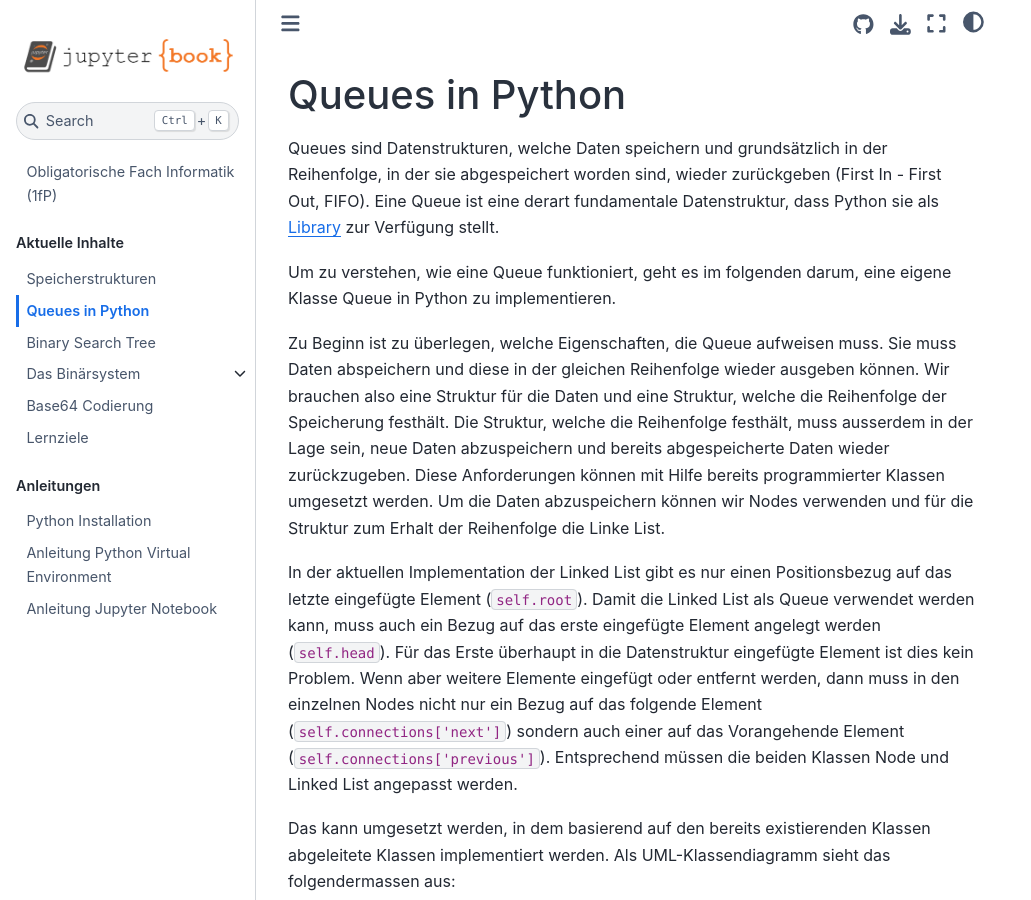
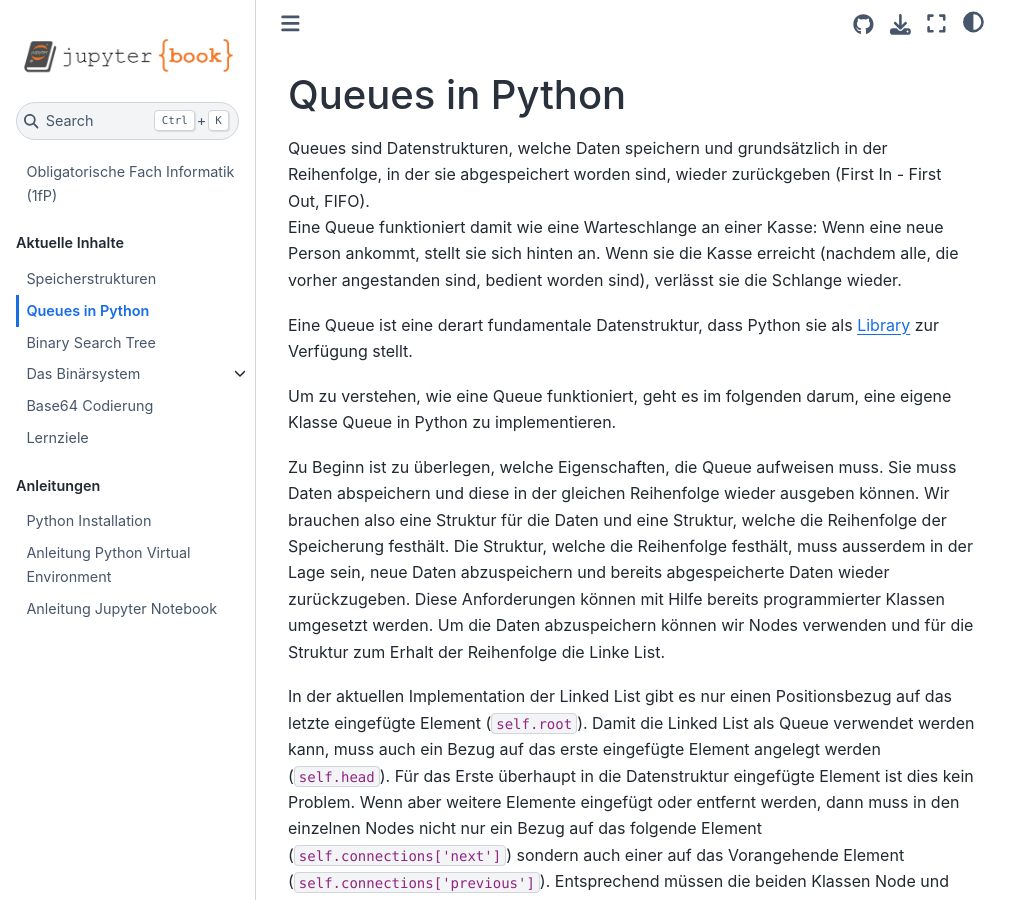
Before and after one commit to SkriptenMk/I_fP_24-28, a Jupyter Book: the page built from docs/250219/queue.md, in a window 1280 px wide and 900 px high. Shown: the whole window, without its empty margins (0-1031 px from the left). Built offline with Jupyter Book 1.0.4 settings and Sphinx 7.4.7 and the Sphinx Book theme 1.1.4, drawn with Linux system fonts in a browser that asks for light colours.

Commit message:
Verdeutliche die Funktionsweise der queue
Die Verdeutlichung geht auf Issue von Elisa Bauert
zurück. Sie hat die Änderung mit dem folgenden
Wortlaut angeregt:

>Gerade beim ersten Block des Textes, fiel es mir
>schwer das Ganze vorzustellen. Eine bildliche
>Veranschaulichung könnte hier hilfreich sein,
>also eine Metapher. Eine Idee für eine solche
>Metapher wäre so: "Eine Queue funktioniert im
>Prinzip wie eine Warteschlange an einer Kasse:
>Das erste hineingestellte Element wird auch als
>erstes wieder entfernt (FIFO-Prinzip). Wenn eine
>neue Person ankommt, stellt sie sich hinten an.
>Wenn die vorderste Person die Kasse erreicht,
>verlässt sie die Schlange als erste." Falls als
>nötig empfunden könnte man z.B. das Verlassen der
>Schlange einer Person noch genauer beschreiben,
>also erklären, dass das Verlassen für das Abrufen
>eines Nodes steht.

```diff
--- a/docs/250219/queue.md
+++ b/docs/250219/queue.md
@@ -2,7 +2,13 @@
 
 Queues sind Datenstrukturen, welche Daten speichern und grundsätzlich in der
 Reihenfolge, in der sie abgespeichert worden sind, wieder zurückgeben (First In
-\- First Out, FIFO). Eine Queue ist eine derart fundamentale Datenstruktur, dass
+\- First Out, FIFO).
+Eine Queue funktioniert damit wie eine Warteschlange an einer Kasse: Wenn eine
+neue Person ankommt, stellt sie sich hinten an. Wenn sie die Kasse erreicht
+(nachdem alle, die vorher angestanden sind, bedient worden sind),
+verlässt sie die Schlange wieder.
+
+Eine Queue ist eine derart fundamentale Datenstruktur, dass
 Python sie als [Library](https://docs.python.org/3/library/queue.html) zur
 Verfügung stellt.
 
```
